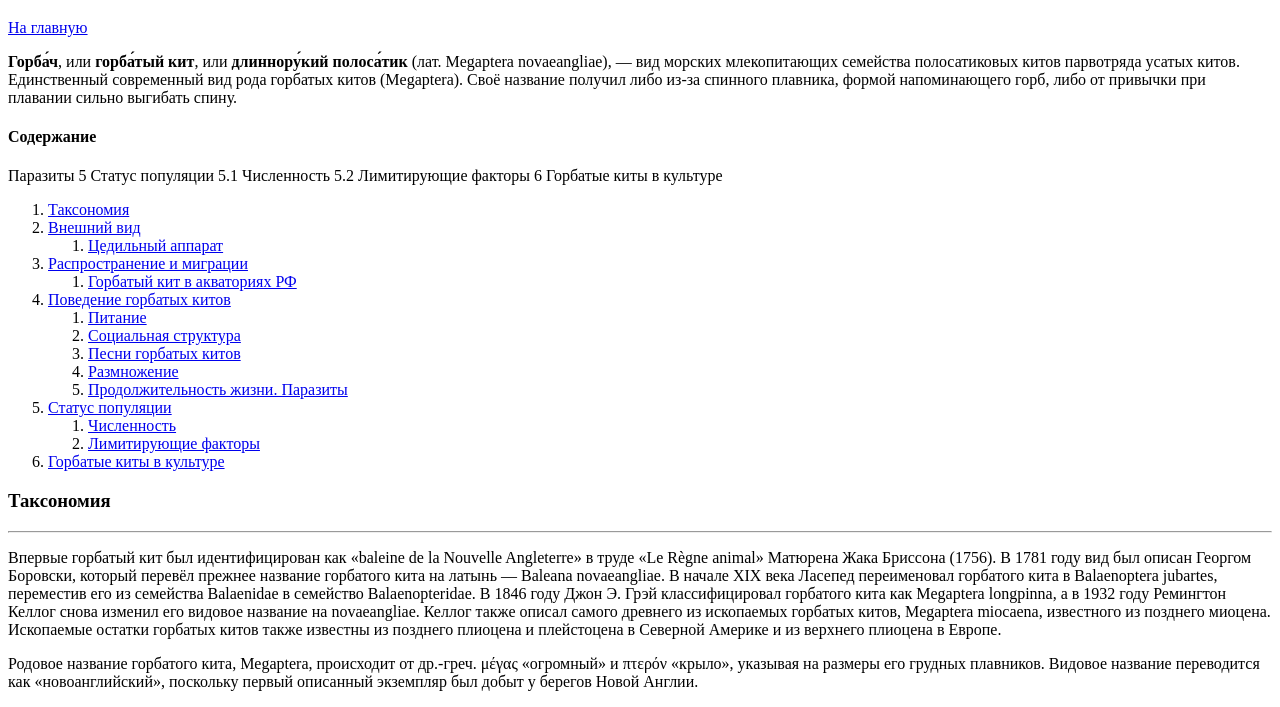
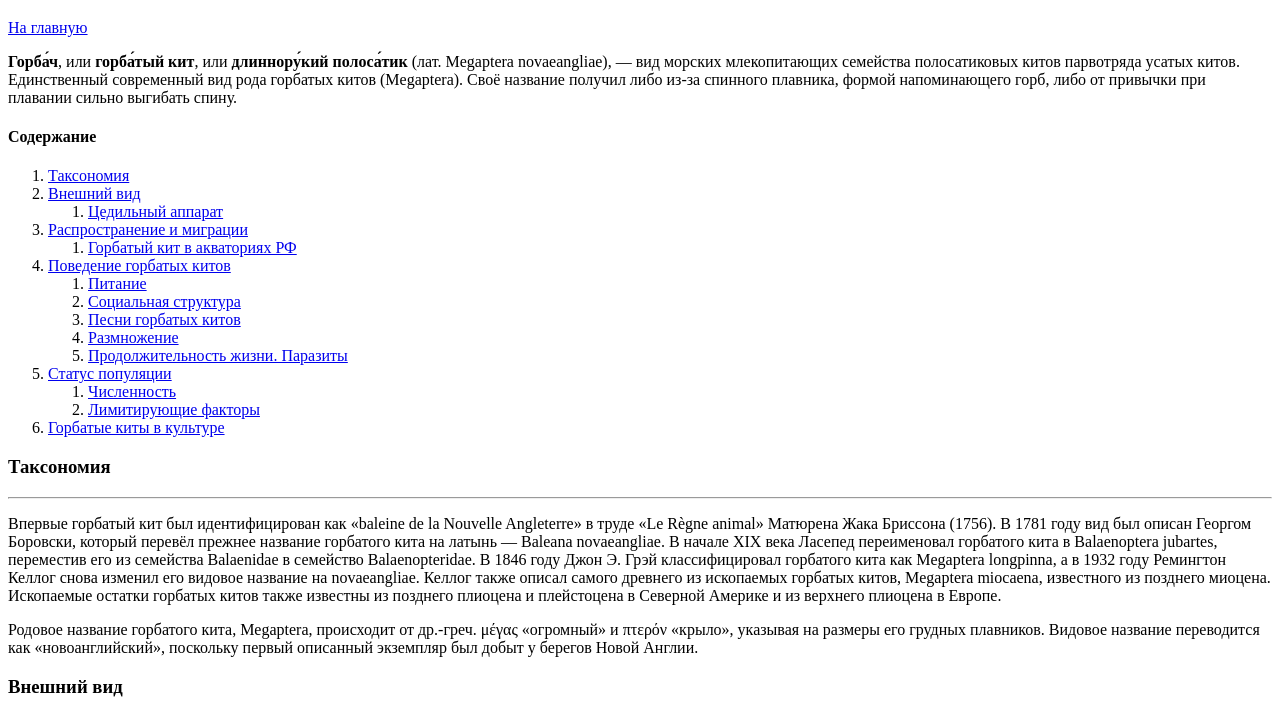
Before and after one commit to djbobah/wild, a plain HTML site: page whale/index.html in a window 1280 px wide. Shown: the part 61-768 px from the top of the page. Drawn offline with Linux system fonts and the light colour scheme.

Commit message:
Очистил временные данные

```diff
--- a/whale/index.html
+++ b/whale/index.html
@@ -17,8 +17,6 @@
       либо от привычки при плавании сильно выгибать спину.
     </p>
     <h4>Содержание</h4>
-    Паразиты 5 Статус популяции 5.1 Численность 5.2 Лимитирующие факторы 6
-    Горбатые киты в культуре
 
     <ol>
       <li><a href="#Taxonomy">Таксономия </a></li>
```
